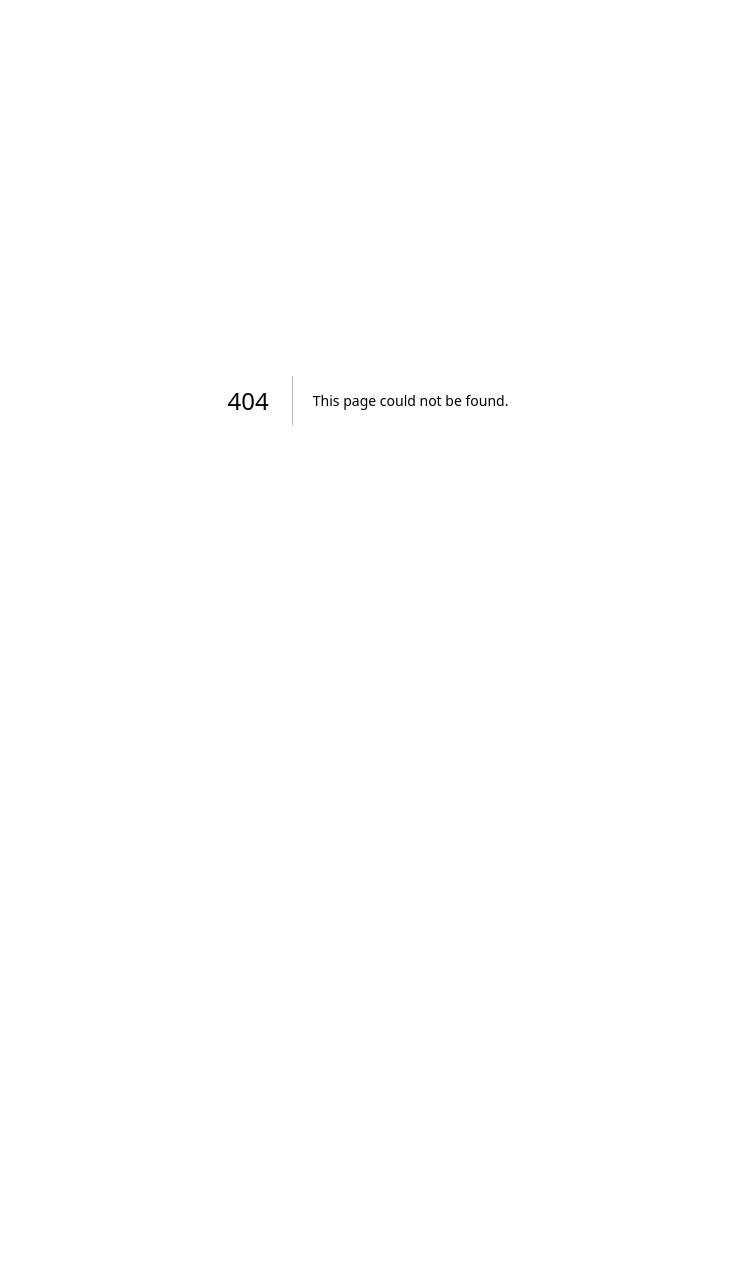
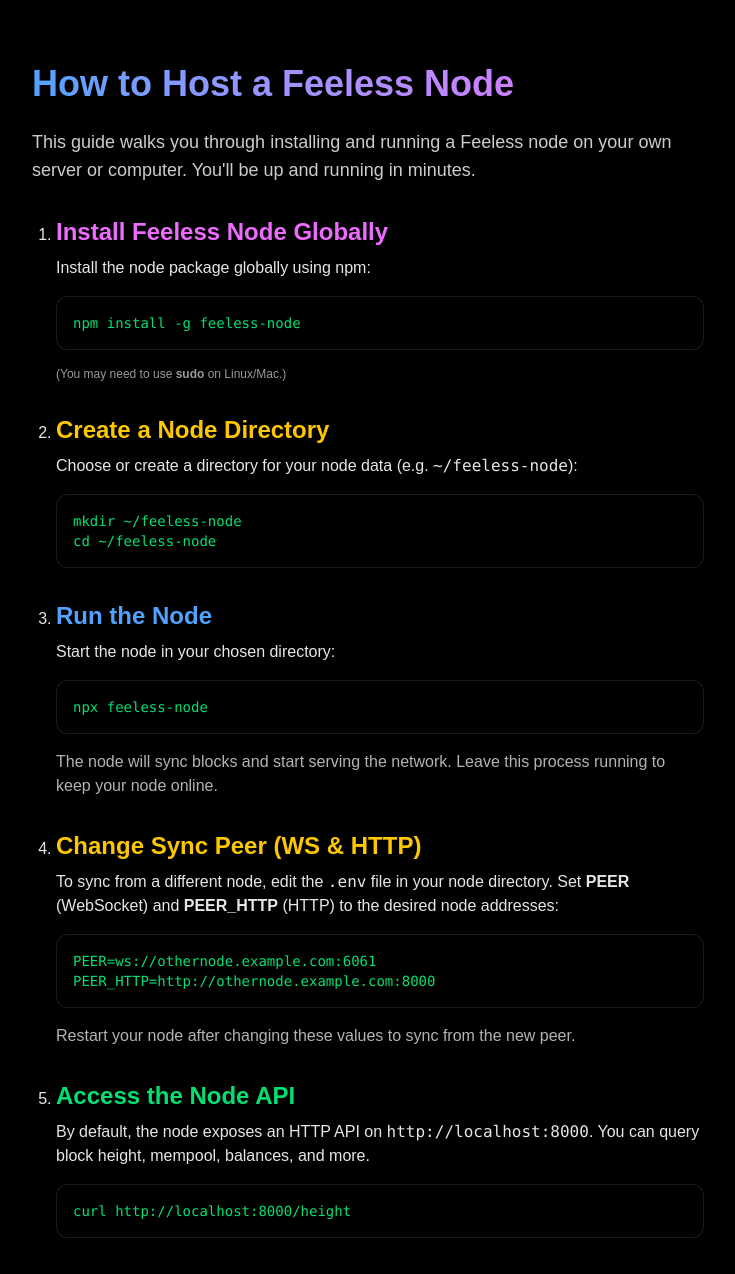
Before and after one commit to fee-less/website, a Next.js app: page /host-how in a window 1280 px wide. Before the commit this address had no page. Shown: the top 1274 px of the page, without its empty margins (272-1007 px from the left). Before the commit the page ends 800 px from the top, so only its background shows below. Built offline with nearby package versions, Linux system fonts and the light colour scheme.

Commit message:
Added host-how page

```diff
--- a/src/app/docs/page.tsx
+++ b/src/app/docs/page.tsx
@@ -223,7 +223,14 @@
           ))}
         </div>
       </section>
-
+      <div className="flex justify-center w-full">
+        <a
+          href="/host-how"
+          className="inline-block px-8 py-3 rounded-full bg-gradient-to-r from-blue-500 via-fuchsia-500 to-yellow-400 text-black font-bold text-lg shadow-lg hover:scale-105 transition"
+        >
+          Set up a node
+        </a>
+      </div>
       {/* FAQ / Troubleshooting */}
       <section className="w-full py-20 px-4">
         <div className="max-w-2xl mx-auto">
--- /dev/null
+++ b/src/app/host-how/page.tsx
@@ -0,0 +1,73 @@
+"use client";
+import React from "react";
+
+function CodeBlock({ children }: { children: React.ReactNode }) {
+  return (
+    <pre className="bg-black/80 text-green-400 p-4 rounded-xl overflow-x-auto text-sm border border-white/10 my-4">
+      {children}
+    </pre>
+  );
+}
+
+export default function HostNodeHowPage() {
+  return (
+    <main className="relative min-h-screen flex flex-col bg-black text-white overflow-hidden px-4 pb-16">
+      <div className="max-w-2xl mx-auto mt-16">
+        <h1 className="text-4xl font-bold mb-6 bg-gradient-to-r from-blue-400 via-fuchsia-400 to-yellow-300 bg-clip-text text-transparent animate-shimmer bg-[length:200%_auto]">
+          How to Host a Feeless Node
+        </h1>
+        <p className="text-lg mb-8 text-white/80">
+          This guide walks you through installing and running a Feeless node on your own server or computer. You'll be up and running in minutes.
+        </p>
+        <ol className="list-decimal ml-6 space-y-8 text-white/90">
+          <li>
+            <h2 className="text-2xl font-semibold mb-2 text-fuchsia-400">Install Feeless Node Globally</h2>
+            <p>Install the node package globally using npm:</p>
+            <CodeBlock>npm install -g feeless-node</CodeBlock>
+            <p className="text-xs text-white/60">(You may need to use <b>sudo</b> on Linux/Mac.)</p>
+          </li>
+          <li>
+            <h2 className="text-2xl font-semibold mb-2 text-yellow-400">Create a Node Directory</h2>
+            <p>Choose or create a directory for your node data (e.g. <code>~/feeless-node</code>):</p>
+            <CodeBlock>{`mkdir ~/feeless-node
+cd ~/feeless-node`}</CodeBlock>
+          </li>
+          <li>
+            <h2 className="text-2xl font-semibold mb-2 text-blue-400">Run the Node</h2>
+            <p>Start the node in your chosen directory:</p>
+            <CodeBlock>npx feeless-node</CodeBlock>
+            <p className="text-white/70 mt-2">The node will sync blocks and start serving the network. Leave this process running to keep your node online.</p>
+          </li>
+          <li>
+            <h2 className="text-2xl font-semibold mb-2 text-yellow-400">Change Sync Peer (WS & HTTP)</h2>
+            <p>To sync from a different node, edit the <code>.env</code> file in your node directory. Set <b>PEER</b> (WebSocket) and <b>PEER_HTTP</b> (HTTP) to the desired node addresses:</p>
+            <CodeBlock>{`PEER=ws://othernode.example.com:6061
+PEER_HTTP=http://othernode.example.com:8000`}</CodeBlock>
+            <p className="text-white/70 mt-2">Restart your node after changing these values to sync from the new peer.</p>
+          </li>
+          <li>
+            <h2 className="text-2xl font-semibold mb-2 text-green-400">Access the Node API</h2>
+            <p>By default, the node exposes an HTTP API on <code>http://localhost:8000</code>. You can query block height, mempool, balances, and more.</p>
+            <CodeBlock>curl http://localhost:8000/height</CodeBlock>
+          </li>
+          <li>
+            <h2 className="text-2xl font-semibold mb-2 text-fuchsia-400">Troubleshooting</h2>
+            <ul className="list-disc ml-6 text-white/80 space-y-1">
+              <li>If you see errors about missing dependencies, ensure you have Node.js and npm installed.</li>
+              <li>If you need to restart the node, simply run <code>npx feeless-node</code> again in your node directory.</li>
+              <li>For advanced configuration, see the <code>.env</code> file generated in your node directory.</li>
+            </ul>
+          </li>
+        </ol>
+        <div className="mt-12 text-center">
+          <a
+            href="/dev-docs"
+            className="inline-block px-8 py-3 rounded-full bg-gradient-to-r from-blue-500 via-fuchsia-500 to-yellow-400 text-black font-bold text-lg shadow-lg hover:scale-105 transition"
+          >
+            Developer Docs
+          </a>
+        </div>
+      </div>
+    </main>
+  );
+}
```
